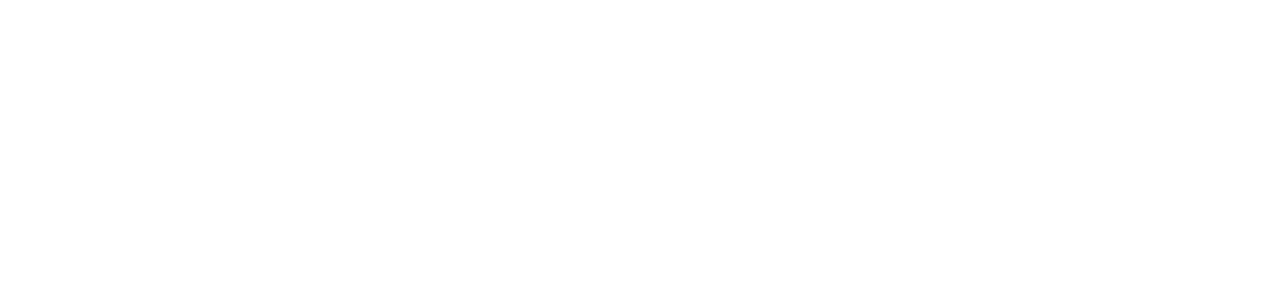
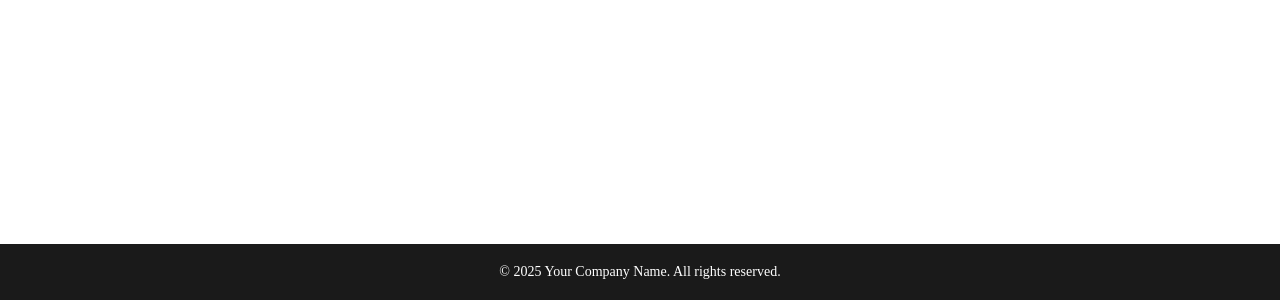
Before and after one commit to workmdirfan29/ReactJs_StartUPCode, a React (Vite) app: page / in a window 1280 px wide. Shown: the part 1425-1725 px from the top of the page. Before the commit the page ends 1669 px from the top, so only its background shows below. Built offline with nearby package versions, Linux system fonts and the light colour scheme.

Commit message:
Footer updated

```diff
--- a/src/App.jsx
+++ b/src/App.jsx
@@ -1,6 +1,7 @@
 import React from 'react'
 import Navbar from './components/Navbar/Navbar'
 import { Outlet } from 'react-router'
+import Footer from './components/Footer/Footer'
 
 const App = () => {
   return (
@@ -8,6 +9,8 @@
       <Navbar/>
       <main style={{minHeight: "100vh"}}>
           <Outlet />
+      <Footer />
+
       </main>
     </>
   )
--- a/src/components/Footer/Footer.css
+++ b/src/components/Footer/Footer.css
@@ -0,0 +1,15 @@
+.footer {
+  background-color: #1a1a1a;
+  color: white;
+  padding: 20px 0;
+  text-align: center;
+  font-size: 14px;
+  position: relative;
+  bottom: 0;
+  width: 100%;
+}
+
+.footer-content {
+  max-width: 1200px;
+  margin: 0 auto;
+}
--- a/src/components/Footer/Footer.jsx
+++ b/src/components/Footer/Footer.jsx
@@ -1,9 +1,14 @@
-import React from 'react'
+import React from 'react';
+import './Footer.css';
 
 const Footer = () => {
   return (
-    <div>Footer</div>
-  )
-}
+    <footer className="footer">
+      <div className="footer-content">
+        <p>&copy; {new Date().getFullYear()} Your Company Name. All rights reserved.</p>
+      </div>
+    </footer>
+  );
+};
 
-export default Footer
+export default Footer;
--- a/src/components/Home/Intro.jsx
+++ b/src/components/Home/Intro.jsx
@@ -1,5 +1,4 @@
 import React from 'react'
-
 const Intro = () => {
   return (
     <div style={{backgroundColor : "white", height: "100vh"}}>
```
